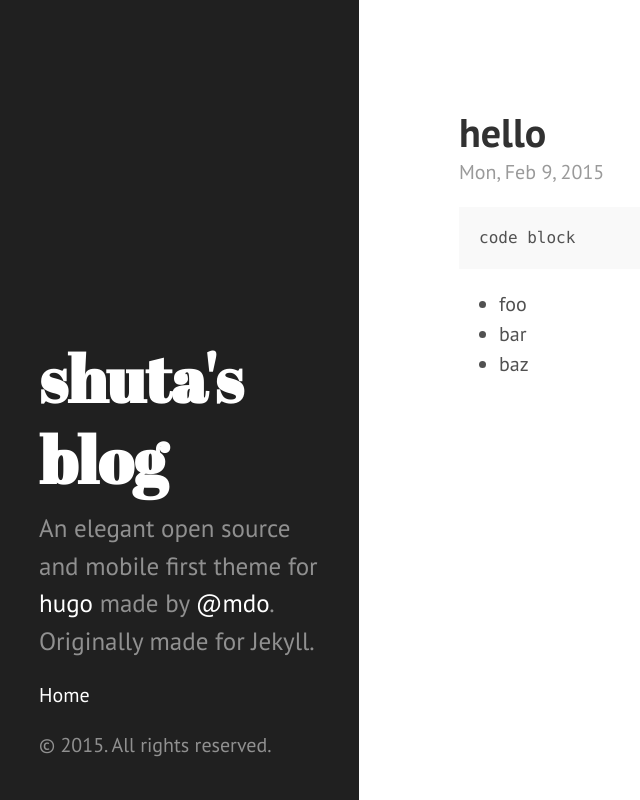
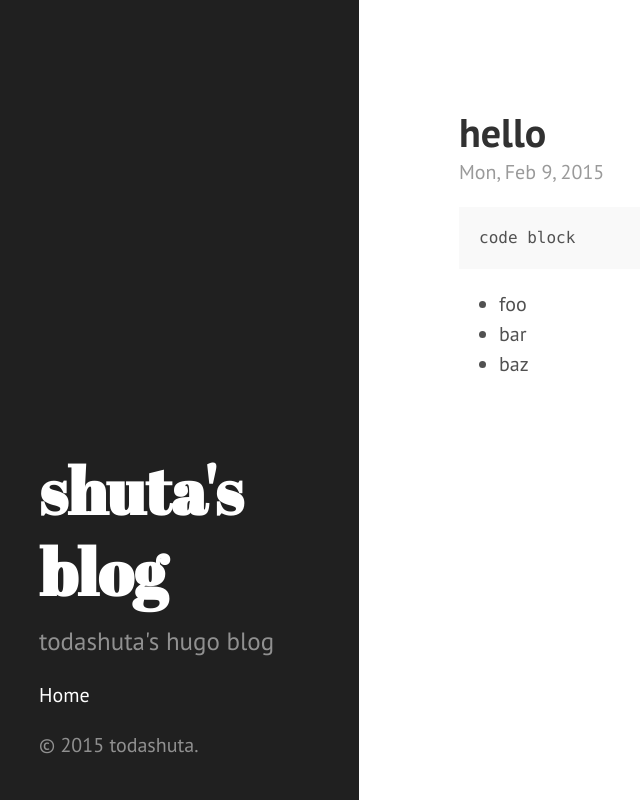
Before and after one commit to todashuta/blog, a plain HTML site: page 2015/02/09/hello/index.html in a window 1280 px wide. Shown: the whole page, without its empty margins (1-641 px from the left). Drawn offline with Linux system fonts and the light colour scheme.

Commit message:
Fix description, copyright

```diff
--- a/2015/02/09/hello/index.html
+++ b/2015/02/09/hello/index.html
@@ -30,7 +30,7 @@
     <div class="sidebar-about">
       <a href="https://todashuta.github.io/blog/"><h1>shuta&#39;s blog</h1></a>
       <p class="lead">
-      An elegant open source and mobile first theme for <a href="http://hugo.spf13.com">hugo</a> made by <a href="http://twitter.com/mdo">@mdo</a>. Originally made for Jekyll.
+       todashuta&#39;s hugo blog
       </p>
     </div>
 
@@ -39,7 +39,7 @@
 
     </ul>
 
-    <p>&copy; 2015. All rights reserved. </p>
+    <p>© 2015 todashuta.</p>
   </div>
 </div>
 
```
Also changed, not shown: 404.html (+2 -2 lines), index.html (+2 -2 lines), post/index.html (+2 -2 lines).
